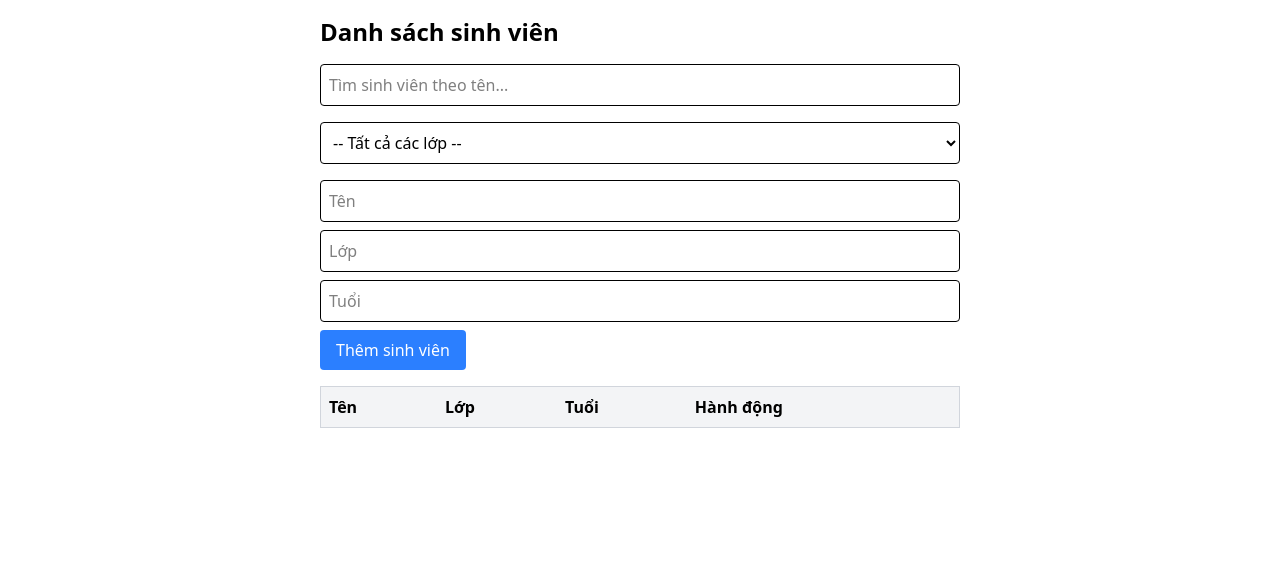
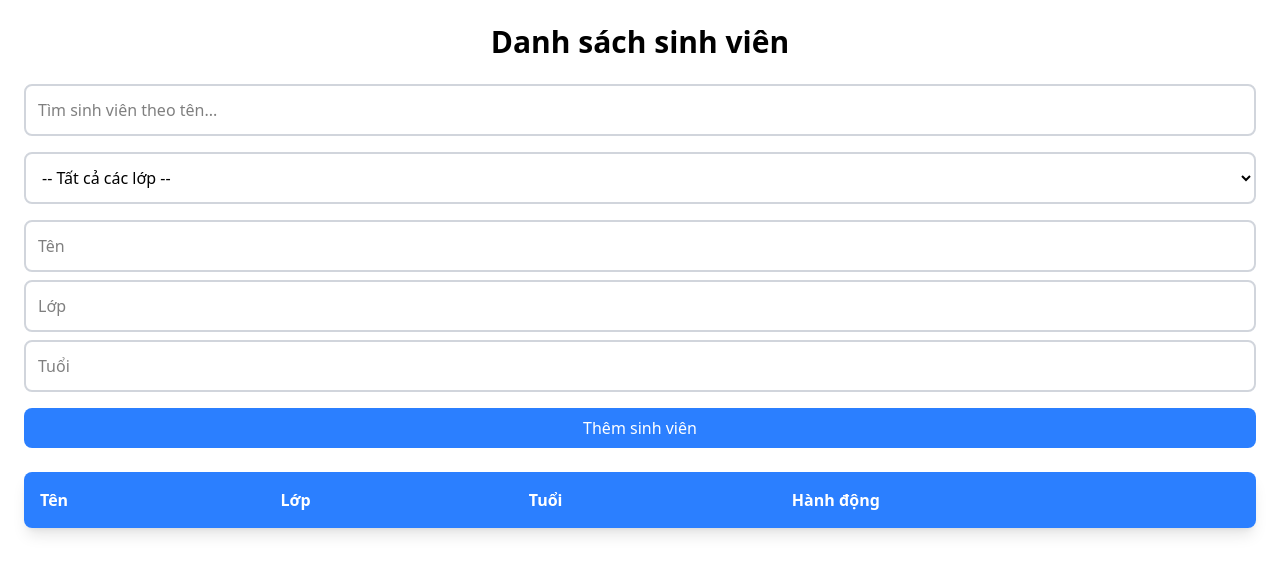
Before and after one commit to snowyy16/22661451_HuynhNguyenLamSon, a React (Vite) app: page / in a window 1280 px wide. Shown: the top 574 px of the page. Built offline with nearby package versions, Linux system fonts and the light colour scheme.

Commit message:
style: cải thiện giao diện

```diff
--- a/components/StudentsList.jsx
+++ b/components/StudentsList.jsx
@@ -54,8 +54,8 @@ const StudentList = () => {
   };
 
   return (
-    <div className="max-w-2xl mx-auto p-4">
-      <h1 className="text-2xl font-bold mb-4">Danh sách sinh viên</h1>
+    <div className="container mx-auto p-6">
+      <h1 className="text-3xl font-semibold mb-6 text-center">Danh sách sinh viên</h1>
 
       {/* Tìm kiếm */}
       <div className="mb-4">
@@ -64,7 +64,7 @@ const StudentList = () => {
           placeholder="Tìm sinh viên theo tên..."
           value={searchTerm}
           onChange={(e) => setSearchTerm(e.target.value)}
-          className="w-full border p-2 rounded"
+          className="w-full border-2 border-gray-300 p-3 rounded-lg focus:outline-none focus:ring-2 focus:ring-blue-500"
         />
       </div>
 
@@ -73,7 +73,7 @@ const StudentList = () => {
         <select
           value={selectedClass}
           onChange={(e) => setSelectedClass(e.target.value)}
-          className="w-full border p-2 rounded"
+          className="w-full border-2 border-gray-300 p-3 rounded-lg focus:outline-none focus:ring-2 focus:ring-blue-500"
         >
           <option value="">-- Tất cả các lớp --</option>
           {[...new Set(students.map((s) => s.class))].map((cls) => (
@@ -85,14 +85,14 @@ const StudentList = () => {
       </div>
 
       {/* Thêm sinh viên */}
-      <div className="mb-4">
+      <div className="mb-6">
         <input
           type="text"
           placeholder="Tên"
           name="name"
           value={form.name}
           onChange={handleChange}
-          className="border p-2 rounded w-full"
+          className="border-2 border-gray-300 p-3 rounded-lg w-full mb-2 focus:outline-none focus:ring-2 focus:ring-blue-500"
         />
         <input
           type="text"
@@ -100,7 +100,7 @@ const StudentList = () => {
           name="class"
           value={form.class}
           onChange={handleChange}
-          className="border p-2 rounded w-full mt-2"
+          className="border-2 border-gray-300 p-3 rounded-lg w-full mb-2 focus:outline-none focus:ring-2 focus:ring-blue-500"
         />
         <input
           type="number"
@@ -108,24 +108,24 @@ const StudentList = () => {
           name="age"
           value={form.age}
           onChange={handleChange}
-          className="border p-2 rounded w-full mt-2"
+          className="border-2 border-gray-300 p-3 rounded-lg w-full mb-4 focus:outline-none focus:ring-2 focus:ring-blue-500"
         />
         <button
           onClick={handleAddStudent}
-          className="bg-blue-500 text-white px-4 py-2 rounded mt-2 hover:bg-blue-600"
+          className="bg-blue-500 text-white px-6 py-2 rounded-lg hover:bg-blue-600 focus:outline-none focus:ring-2 focus:ring-blue-500 w-full"
         >
           Thêm sinh viên
         </button>
       </div>
 
       {/* Bảng danh sách sinh viên */}
-      <table className="w-full border border-gray-300 rounded">
+      <table className="min-w-full border-collapse table-auto bg-white shadow-lg rounded-lg overflow-hidden">
         <thead>
-          <tr className="bg-gray-100">
-            <th className="text-left p-2">Tên</th>
-            <th className="text-left p-2">Lớp</th>
-            <th className="text-left p-2">Tuổi</th>
-            <th className="text-left p-2">Hành động</th>
+          <tr className="bg-blue-500 text-white">
+            <th className="text-left p-4">Tên</th>
+            <th className="text-left p-4">Lớp</th>
+            <th className="text-left p-4">Tuổi</th>
+            <th className="text-left p-4">Hành động</th>
           </tr>
         </thead>
         <tbody>
```
Also changed, not shown: minhchung/cau10.PNG (added).
